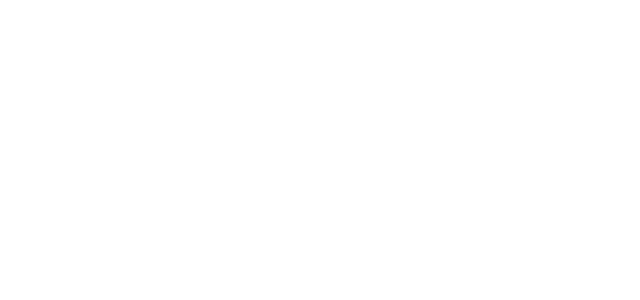
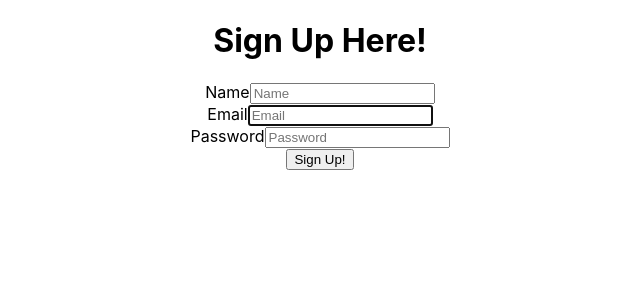
Before and after one commit to YDick/BookIt-React, a React (Create React App) app: page /signup in a window 1280 px wide. Shown: the top 300 px of the page, without its empty margins (320-960 px from the left). Built offline with nearby package versions, Linux system fonts and the light colour scheme.

Commit message:
functional compontent

```diff
--- a/package.json
+++ b/package.json
@@ -3,8 +3,10 @@
   "version": "0.1.0",
   "private": true,
   "dependencies": {
-    "react": "^16.8.6",
-    "react-dom": "^16.8.6",
+    "react": "^16.9.0",
+    "react-bootstrap": "^1.0.0-beta.12",
+    "react-dom": "^16.9.0",
+    "react-router-dom": "^5.0.1",
     "react-scripts": "3.0.1"
   },
   "scripts": {
--- a/src/App.js
+++ b/src/App.js
@@ -3,6 +3,7 @@
 import {BrowserRouter as Router, Route} from 'react-router-dom';
 
 import Login from "./components/login/Login";
+import Signup from "./components/signup/Signup";
 
 
 
@@ -20,6 +21,7 @@
       <div className="App">
         <Router>
           <Route path="/login" exact component={Login} />
+          <Route path="/signup" exact component={Signup} />
         </Router>
       </div>
     );
--- a/src/components/login/Login.jsx
+++ b/src/components/login/Login.jsx
@@ -56,7 +56,7 @@
     return (
       <div className="Login">
         <form onSubmit={this.handleSubmit}>
-          <FormGroup controlId="email" bssize="large">
+          <FormGroup controlId="email">
             <FormLabel>Email</FormLabel>
             <FormControl
               autoFocus
@@ -66,7 +66,7 @@
               onChange={this.handleChange}
             />
           </FormGroup>
-          <FormGroup controlId="password" bsSize="large">
+          <FormGroup controlId="password">
             <FormLabel>Password</FormLabel>
             <FormControl
               placeholder="Password"
@@ -77,7 +77,6 @@
           </FormGroup>
           <Button
             block
-            bsSize="large"
             disabled={!this.validateForm()}
             type="submit"
           >
--- /dev/null
+++ b/src/components/signup/Signup.jsx
@@ -0,0 +1,97 @@
+import React, { useState } from "react";
+import { Button, FormGroup, FormControl, FormLabel } from "react-bootstrap";
+
+
+// https://flaviocopes.com/react-forms/
+
+
+export default function Signup(){
+    const [name, setName] = useState();
+    const [email, setEmail] = useState();
+    const [password, setPassword] = useState();
+
+    const handleChangeName = e => {
+        setName(e.target.value)
+      }
+
+
+    const handleChangeEmail = e => {
+        setEmail(e.target.value)
+      }
+
+    const handleChangePassword = e => {
+        setPassword(e.target.value)
+      }
+
+    const handleSubmit = event => {
+        event.preventDefault()
+
+        // fetch("http://book-it.herokuapp.com/api/v1/user_token",{
+        //     method: 'POST',
+        //     body:
+        //     JSON.stringify(
+        //     {"auth": this.state}
+        //     ),
+        //     headers:{
+        //       'Content-Type': 'application/json'
+        //     }
+        //   }).then(e=>e.json())
+        //   .then(data=> {
+        //       console.log('Success:', data);
+        //       sessionStorage.setItem("JWT", JSON.stringify(data));
+        //     })
+        //   .catch(error=>console.error('Error:', error));
+        // }
+      }
+
+
+
+
+    return (
+      <div className="Signup">
+          <h1>Sign Up Here!</h1>
+
+        <form onSubmit={handleSubmit}>
+
+        <FormGroup controlId="name">
+            <FormLabel>Name</FormLabel>
+            <FormControl
+              autoFocus
+              type="text"
+              placeholder="Name"
+              value={name}
+              onChange={handleChangeName}
+            />
+          </FormGroup>
+
+          <FormGroup controlId="email" >
+            <FormLabel>Email</FormLabel>
+            <FormControl
+              autoFocus
+              type="email"
+              placeholder="Email"
+              value={email}
+              onChange={handleChangeEmail}
+            />
+          </FormGroup>
+
+          <FormGroup controlId="password">
+            <FormLabel>Password</FormLabel>
+            <FormControl
+              placeholder="Password"
+              value={password}
+              onChange={handleChangePassword}
+              type="password"
+            />
+          </FormGroup>
+          <Button
+            block
+            type="submit"
+          >
+            Sign Up!
+          </Button>
+        </form>
+
+      </div>
+    );
+}
```
Also changed, not shown: 1 other file (tests, documents, lock files or other folders).
